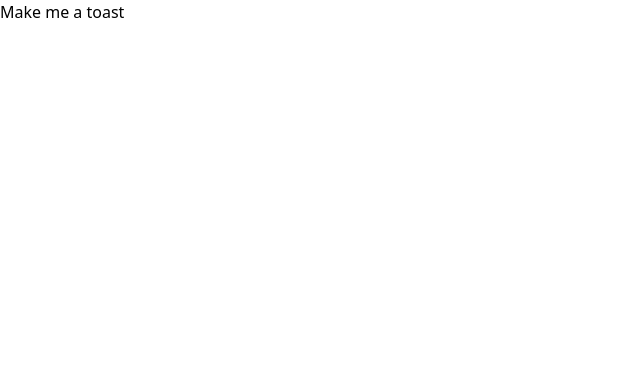
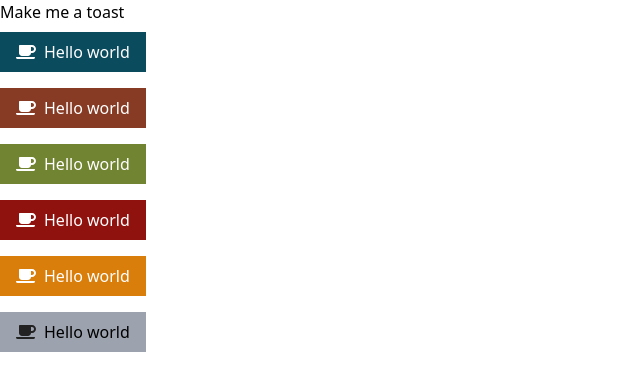
Before and after one commit to Anthony-Jhoiro/template-next, a Next.js app: page / in a window 1280 px wide. Shown: the top 390 px of the page, without its empty margins (0-640 px from the left). Built offline with nearby package versions, Linux system fonts and the light colour scheme.

Commit message:
:lipstick: Add button component

```diff
--- /dev/null
+++ b/components/Button.tsx
@@ -0,0 +1,55 @@
+import {IconProp} from "@fortawesome/fontawesome-svg-core";
+import {FontAwesomeIcon} from '@fortawesome/react-fontawesome'
+import React from 'react'
+
+
+export type ButtonVariant = 'PRIMARY' | 'SECONDARY' | 'WARNING' | 'ERROR' | 'SUCCESS' | 'DISABLED';
+
+
+export interface ButtonProps extends React.ComponentPropsWithoutRef<"button"> {
+  variant?: ButtonVariant
+  icon?: IconProp,
+  className?: string,
+}
+
+type VariantStylesType = {
+  [key in ButtonVariant]: string;
+};
+
+const variantStyles: VariantStylesType = {
+  PRIMARY: 'text-white bg-primary-600 hover:bg-primary focus:outline-none focus:border-primary-700 focus:ring-primary active:bg-primary-700',
+  SECONDARY: 'text-white bg-secondary-600 hover:bg-secondary focus:outline-none focus:border-secondary-700 focus:ring-secondary active:bg-secondary-700',
+  WARNING: 'text-white bg-warning-600 hover:bg-warning focus:outline-none focus:border-warning-700 focus:ring-warning active:bg-warning-700',
+  ERROR: 'text-white bg-error-600 hover:bg-error focus:outline-none focus:border-error-700 focus:ring-error active:bg-error-700',
+  SUCCESS: 'text-white bg-success-600 hover:bg-success focus:outline-none focus:border-success-700 focus:ring-success active:bg-success-700',
+  DISABLED: 'text-black bg-gray-400 hover:bg-gray-300 focus:outline-none focus:border-gray-500 focus:ring-gray-300 active:bg-gray-500',
+}
+
+const iconColorVariants = {
+  PRIMARY: '#fff',
+  SECONDARY: '#fff',
+  WARNING: '#fff',
+  ERROR: '#fff',
+  SUCCESS: '#fff',
+  DISABLED: '#222',
+}
+
+export function Button({
+                         icon,
+                         variant = 'PRIMARY',
+                         children,
+                         className = '',
+                         ...defaultProps
+
+                       }: ButtonProps) {
+
+
+  return (
+    <button {...defaultProps} className={`py-2 px-4 ${variantStyles[variant]} ${className}`}>
+      {icon && <FontAwesomeIcon icon={icon} color={iconColorVariants[variant]} className={'mr-2'}/>}
+      {children}
+
+
+    </button>
+  )
+}
--- a/pages/_app.tsx
+++ b/pages/_app.tsx
@@ -1,6 +1,8 @@
+import '../node_modules/@fortawesome/fontawesome-svg-core/styles.css';
 import '../styles/globals.css'
 import type {AppProps} from 'next/app'
 import {Toaster} from "react-hot-toast";
+
 
 function MyApp({Component, pageProps}: AppProps) {
   return <>
--- a/pages/index.tsx
+++ b/pages/index.tsx
@@ -1,7 +1,9 @@
-import type { NextPage } from 'next'
+import type {NextPage} from 'next'
 import Head from 'next/head'
 import {ComponentWithAlerts} from "../types/alerts";
 import {alert} from "../utils/alert";
+import {Button} from "../components/Button";
+import {faCoffee} from "@fortawesome/free-solid-svg-icons";
 
 const Home: NextPage<ComponentWithAlerts> = () => {
 
@@ -10,16 +12,23 @@ const Home: NextPage<ComponentWithAlerts> = () => {
   }
 
 
-
   return (
     <div className={''}>
       <Head>
         <title>Create Next App</title>
-        <meta name="description" content="Generated by create next app" />
-        <link rel="icon" href="/favicon.ico" />
+        <meta name="description" content="Generated by create next app"/>
+        <link rel="icon" href="/favicon.ico"/>
       </Head>
 
       <button onClick={notify}>Make me a toast</button>
+      <br/>
+      <Button icon={faCoffee} variant={'PRIMARY'} className={'my-2'}>Hello world</Button><br/>
+      <Button icon={faCoffee} variant={'SECONDARY'} className={'my-2'}>Hello world</Button><br/>
+      <Button icon={faCoffee} variant={'SUCCESS'} className={'my-2'}>Hello world</Button><br/>
+      <Button icon={faCoffee} variant={'ERROR'} className={'my-2'}>Hello world</Button><br/>
+      <Button icon={faCoffee} variant={'WARNING'} className={'my-2'}>Hello world</Button><br/>
+      <Button icon={faCoffee} variant={'DISABLED'} className={'my-2'}>Hello world</Button><br/>
+
 
     </div>
   )
--- a/tailwind.config.js
+++ b/tailwind.config.js
@@ -5,7 +5,77 @@ module.exports = {
     ],
     darkMode: false, // or 'media' or 'class'
     theme: {
-    extend: {},
+        extend: {
+            colors: {
+                'secondary': {
+                    DEFAULT: '#B34F30',
+                    '50': '#EABEB1',
+                    '100': '#E6B1A1',
+                    '200': '#DD9680',
+                    '300': '#D47C60',
+                    '400': '#CC6140',
+                    '500': '#B34F30',
+                    '600': '#873B24',
+                    '700': '#5B2818',
+                    '800': '#2E140C',
+                    '900': '#020101'
+                },
+                'primary': {
+                    DEFAULT: '#0F7391',
+                    '50': '#68D0EF',
+                    '100': '#56CAED',
+                    '200': '#31BFEA',
+                    '300': '#17AEDB',
+                    '400': '#1390B6',
+                    '500': '#0F7391',
+                    '600': '#0A4B5E',
+                    '700': '#04222B',
+                    '800': '#000000',
+                    '900': '#000000'
+                },
+                'success': {
+                    DEFAULT: '#94AD40',
+                    '50': '#DDE7BE',
+                    '100': '#D6E1AF',
+                    '200': '#C6D691',
+                    '300': '#B7CB73',
+                    '400': '#A8C056',
+                    '500': '#94AD40',
+                    '600': '#718431',
+                    '700': '#4E5B22',
+                    '800': '#2B3213',
+                    '900': '#080903'
+                },
+                'error': {
+                    DEFAULT: '#C21913',
+                    '50': '#F59B98',
+                    '100': '#F38985',
+                    '200': '#EF6560',
+                    '300': '#EC413B',
+                    '400': '#E71E17',
+                    '500': '#C21913',
+                    '600': '#8F120E',
+                    '700': '#5C0C09',
+                    '800': '#290504',
+                    '900': '#000000'
+                },
+                'warning': {
+                    DEFAULT: '#F49928',
+                    '50': '#FDECD7',
+                    '100': '#FCE3C3',
+                    '200': '#FAD09C',
+                    '300': '#F8BE76',
+                    '400': '#F6AB4F',
+                    '500': '#F49928',
+                    '600': '#D97D0B',
+                    '700': '#A35E08',
+                    '800': '#6E3F06',
+                    '900': '#392103'
+                },
+                'text-default': '#03141a',
+                'text-light': '#B4C4CCFF'
+            }
+        },
     },
     variants: {
         extend: {},
```
Lines whose indentation alone changed are shown as unchanged.
